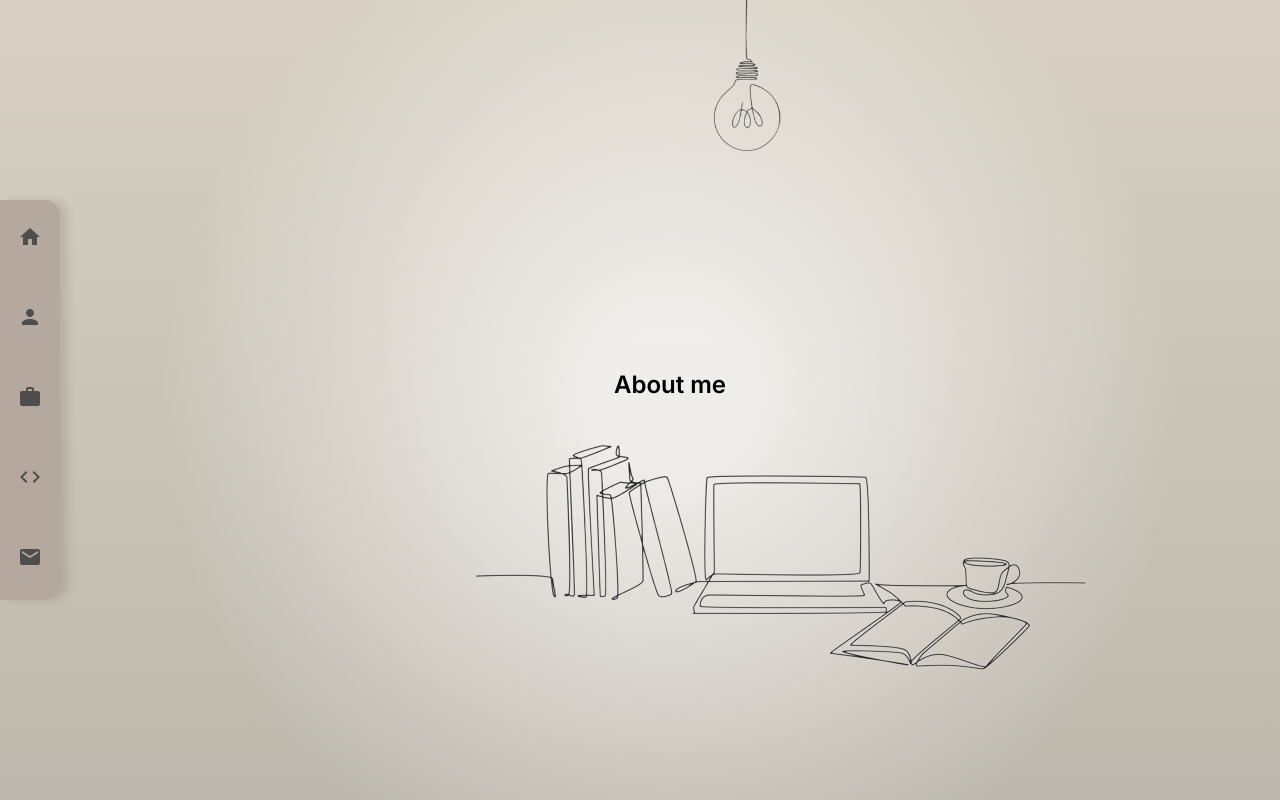
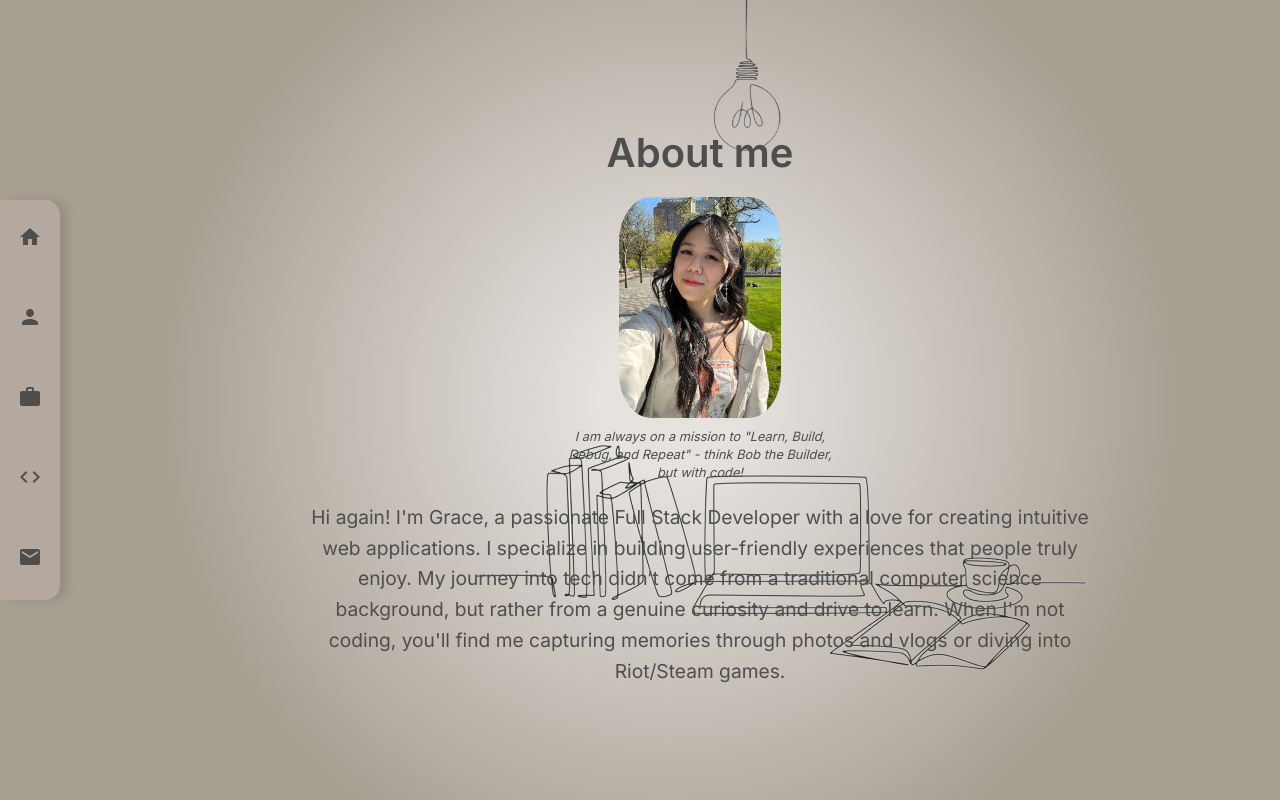
Before and after one commit to gracelo0717/gracelo0717.github.io, a React app: page /aboutme in a window 1280 px wide. Shown: the top 800 px of the page. Built offline with nearby package versions, Linux system fonts and the light colour scheme.

Commit message:
basic about me section

```diff
--- a/src/components/About.tsx
+++ b/src/components/About.tsx
@@ -1,10 +1,28 @@
 import React from 'react';
+const profilePic = require('../assets/profile_pic.jpg');
 
 const About = () => {
   return (
     <section id='aboutme'>
       <h2>About me</h2>
-      <p></p>
+      <div className='profile-container'>
+        <img src={profilePic} alt='Grace' className='profile-pic' />
+        <div className='profile-caption'>
+          <p>
+            I am always on a mission to "Learn, Build, Debug, and Repeat" -
+            think Bob the Builder, but with code!
+          </p>
+        </div>
+      </div>
+      <p>
+        Hi again! I'm Grace, a passionate Full Stack Developer with a love for
+        creating intuitive web applications. I specialize in building
+        user-friendly experiences that people truly enjoy. My journey into tech
+        didn’t come from a traditional computer science background, but rather
+        from a genuine curiosity and drive to learn. When I'm not coding, you'll
+        find me capturing memories through photos and vlogs or diving into
+        Riot/Steam games.
+      </p>
     </section>
   );
 };
--- a/src/styles.css
+++ b/src/styles.css
@@ -7,7 +7,9 @@ body {
   padding: 0;
   height: 100%;
   font-family: 'Inter', sans-serif;
-  background: linear-gradient(180deg, #d7d0c3, #4e4e4e);
+  background-color: #a89f93;
+  display: flex;
+  flex-direction: column;
 }
 
 .landing-page {
@@ -45,6 +47,7 @@ body {
   flex-direction: column;
   justify-content: center;
   align-items: center;
+  margin-left: 0;
 }
 
 .profile-pic {
@@ -200,4 +203,52 @@ body {
   justify-content: center;
   align-items: center;
   flex-direction: column;
+  margin-left: 60px;
+  width: calc(100% - 60px);
+  text-align: center;
 }
+
+h2 {
+  font-size: 2.5rem;
+  color: #4e4e4e;
+  margin-bottom: 20px;
+  font-weight: 600;
+}
+
+.profile-container {
+  display: flex;
+  flex-direction: column;
+  justify-content: center;
+  align-items: center;
+}
+
+.profile-pic {
+  width: 15%;
+  height: auto;
+  border-radius: 20%;
+  margin-bottom: 10px;
+}
+
+.profile-caption {
+  max-width: 30%;
+  text-align: center;
+}
+
+.profile-caption p {
+  font-size: 0.8rem;
+  color: #4e4e4e;
+  font-style: italic;
+  margin: 0;
+  line-height: 1.4;
+  word-wrap: break-word;
+  word-break: break-word;
+}
+
+p {
+  font-size: 1.2rem;
+  color: #4e4e4e;
+  max-width: 800px;
+  line-height: 1.6;
+  padding: 0 20px;
+  margin-top: 20px;
+}
```
